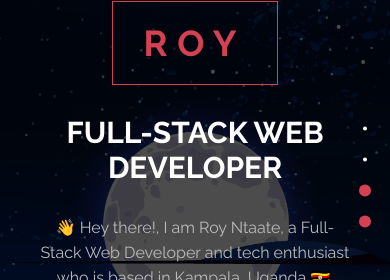
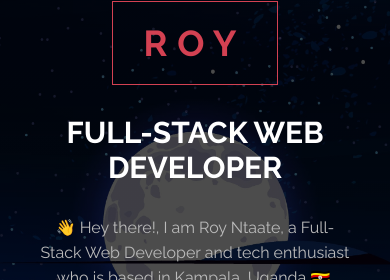
Before and after one commit to RNtaate/colab-assignment-1, a React (Vite) app: page / in a window 390 px wide. Shown: the part 247-527 px from the top of the page. Built offline with nearby package versions, Linux system fonts and the light colour scheme.

Commit message:
Remove scroll buttons div from small screens

```diff
--- a/src/Pages/Home.jsx
+++ b/src/Pages/Home.jsx
@@ -125,7 +125,7 @@ export default function Home() {
       <Contact ref={contactRef} />
 
       <div
-        className={`${styles.scrollBtnsDiv} d-flex flex-col justify-content-center align-items-center`}
+        className={`${styles.scrollBtnsDiv} flex-col justify-content-center align-items-center`}
       >
         {Object.keys(buttonObj).map((singleKey) => (
           <button
--- a/src/styles/Home.module.css
+++ b/src/styles/Home.module.css
@@ -9,6 +9,7 @@
 }
 
 .scrollBtnsDiv {
+  display: none;
   position: fixed;
   width: 50px;
   left: 100%;
@@ -39,11 +40,16 @@
   transform: scale(3);
 }
 
+@media screen and (min-width: 800px) and (min-height: 550px) {
+  .scrollBtnsDiv {
+    display: flex;
+  }
+}
+
 @media screen and (min-width: 1300px) {
   .scrollBtnsDiv {
-    left:
-      calc(
-        var(--maximum-screen-width) + ((100% - var(--maximum-screen-width)) / 2)
-      );
+    left: calc(
+      var(--maximum-screen-width) + ((100% - var(--maximum-screen-width)) / 2)
+    );
   }
 }
```
